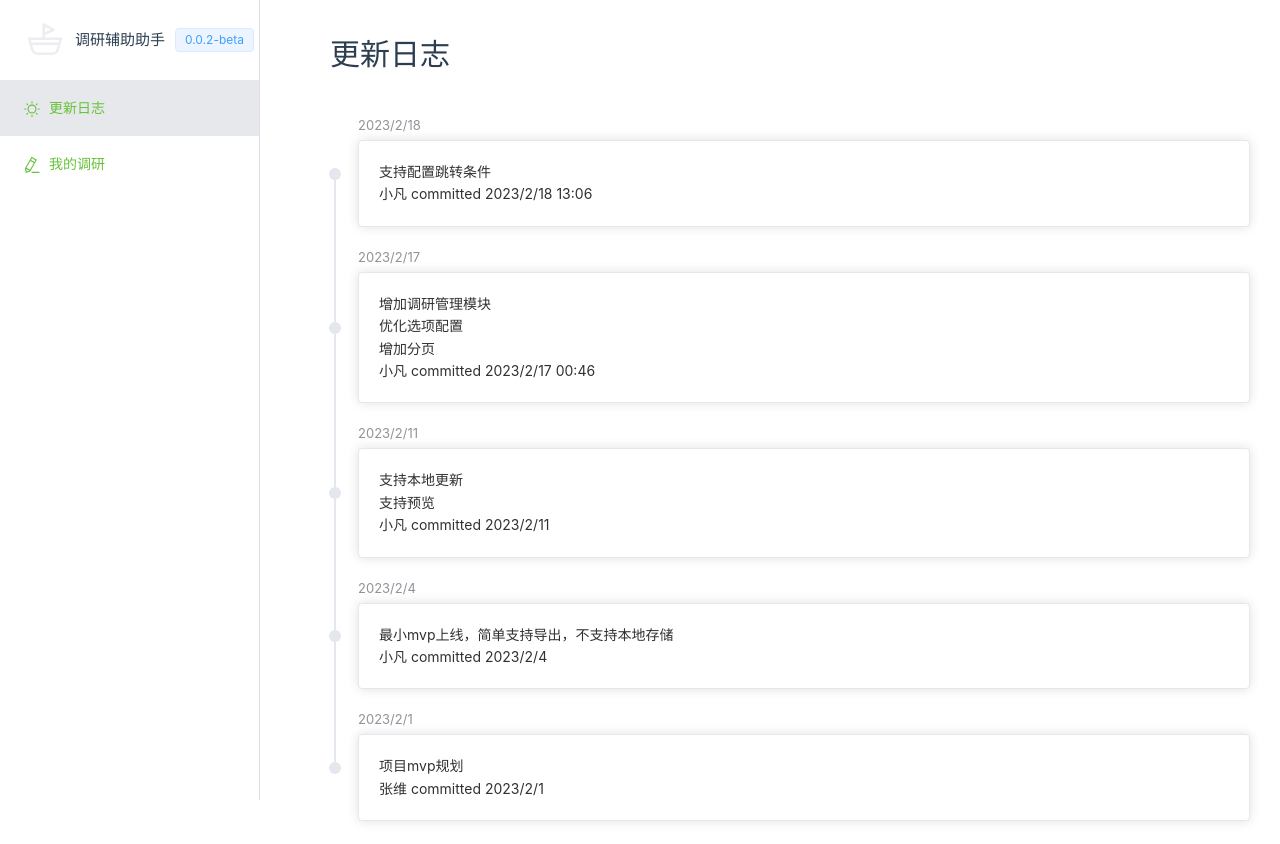
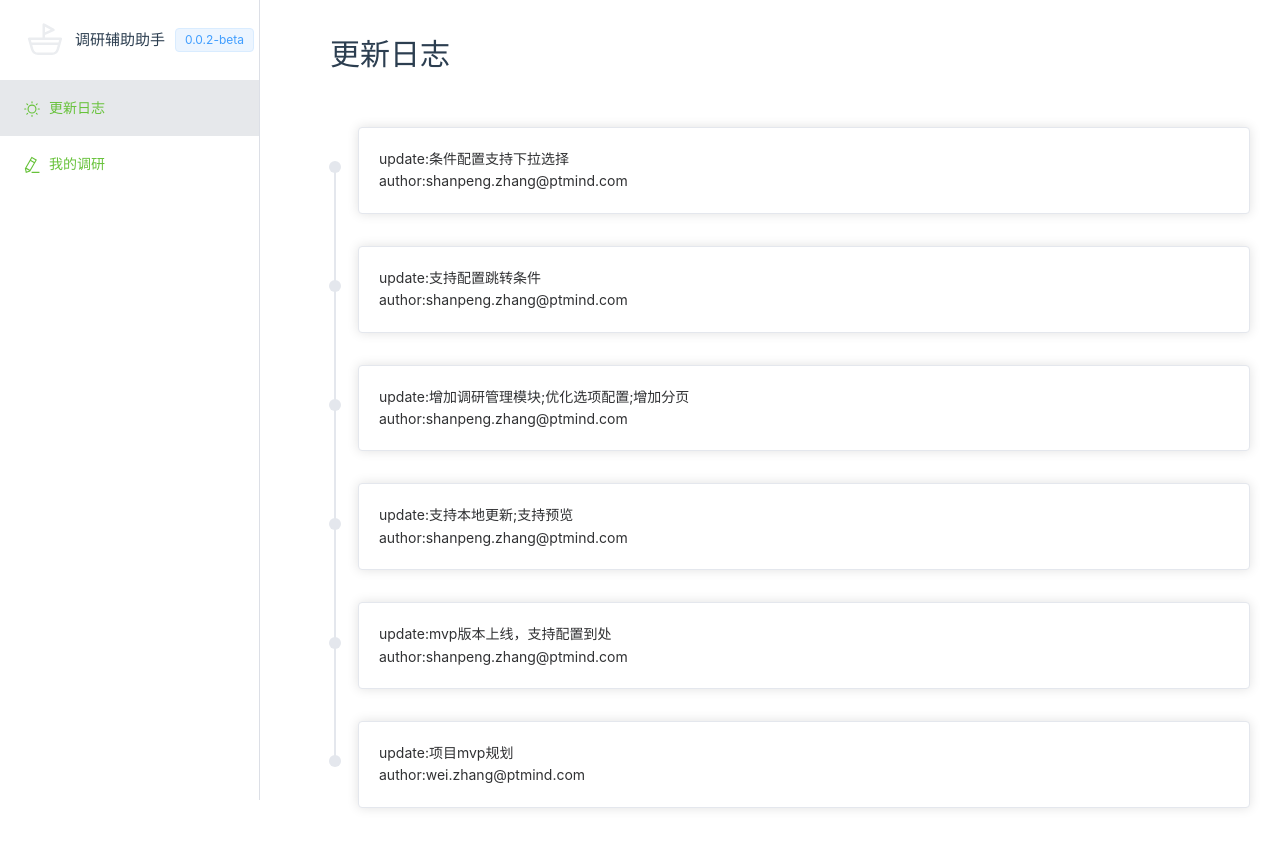
Before and after one commit to JerrZhang/form-config, a Vue app: page / in a window 1280 px wide. Built offline with nearby package versions, Linux system fonts and the light colour scheme.

Commit message:
fix:补充_other 选项

```diff
--- a/src/components/Dashboard.vue
+++ b/src/components/Dashboard.vue
@@ -1,39 +1,51 @@
-<script lang="ts" setup></script>
+<script lang="ts" setup>
+const releaseNotes = [
+  {
+    timeline: "2023/3/07",
+    content: "条件配置支持下拉选择",
+    author: "shanpeng.zhang@ptmind.com",
+  },
+  {
+    timeline: "2023/2/18",
+    content: "支持配置跳转条件",
+    author: "shanpeng.zhang@ptmind.com",
+  },
+  {
+    timeline: "2023/2/17",
+    content: "增加调研管理模块;优化选项配置;增加分页",
+    author: "shanpeng.zhang@ptmind.com",
+  },
+  {
+    timeline: "2023/2/11",
+    content: "支持本地更新;支持预览",
+    author: "shanpeng.zhang@ptmind.com",
+  },
+  {
+    timeline: "2023/2/4",
+    content: "mvp版本上线，支持配置到处",
+    author: "shanpeng.zhang@ptmind.com",
+  },
+  {
+    timeline: "2023/2/1",
+    content: "项目mvp规划",
+    author: "wei.zhang@ptmind.com",
+  },
+];
+</script>
 
 <template>
   <h1 style="padding-left: 40px; padding-bottom: 40px">更新日志</h1>
   <el-timeline>
-    <el-timeline-item center timestamp="2023/2/18" placement="top">
+    <el-timeline-item
+      center
+      v-for="(item, index) in releaseNotes"
+      :key="index"
+      :timeline="item.timeline"
+      placement="top"
+    >
       <el-card>
-        <h4>支持配置跳转条件</h4>
-        <p>小凡 committed 2023/2/18 13:06</p>
-      </el-card>
-    </el-timeline-item>
-    <el-timeline-item center timestamp="2023/2/17" placement="top">
-      <el-card>
-        <h4>增加调研管理模块</h4>
-        <h4>优化选项配置</h4>
-        <h4>增加分页</h4>
-        <p>小凡 committed 2023/2/17 00:46</p>
-      </el-card>
-    </el-timeline-item>
-    <el-timeline-item center timestamp="2023/2/11" placement="top">
-      <el-card>
-        <h4>支持本地更新</h4>
-        <h4>支持预览</h4>
-        <p>小凡 committed 2023/2/11</p>
-      </el-card>
-    </el-timeline-item>
-    <el-timeline-item center timestamp="2023/2/4" placement="top">
-      <el-card>
-        <h4>最小mvp上线，简单支持导出，不支持本地存储</h4>
-        <p>小凡 committed 2023/2/4</p>
-      </el-card>
-    </el-timeline-item>
-    <el-timeline-item center timestamp="2023/2/1" placement="top">
-      <el-card>
-        <h4>项目mvp规划</h4>
-        <p>张维 committed 2023/2/1</p>
+        <h4>update:{{ item.content }}</h4>
+        <p>author:{{ item.author }}</p>
       </el-card>
     </el-timeline-item>
   </el-timeline>
--- a/src/components/JumpCondition.vue
+++ b/src/components/JumpCondition.vue
@@ -81,6 +81,7 @@ const handleAdd = () => {
             :label="opt.value"
             :value="opt.value"
           ></el-option>
+          <el-option label="_other" value="_other"></el-option>
         </el-select>
         <el-input v-else v-model="jp.key" placeholder="请输入条件值" />
       </el-form-item>
```
